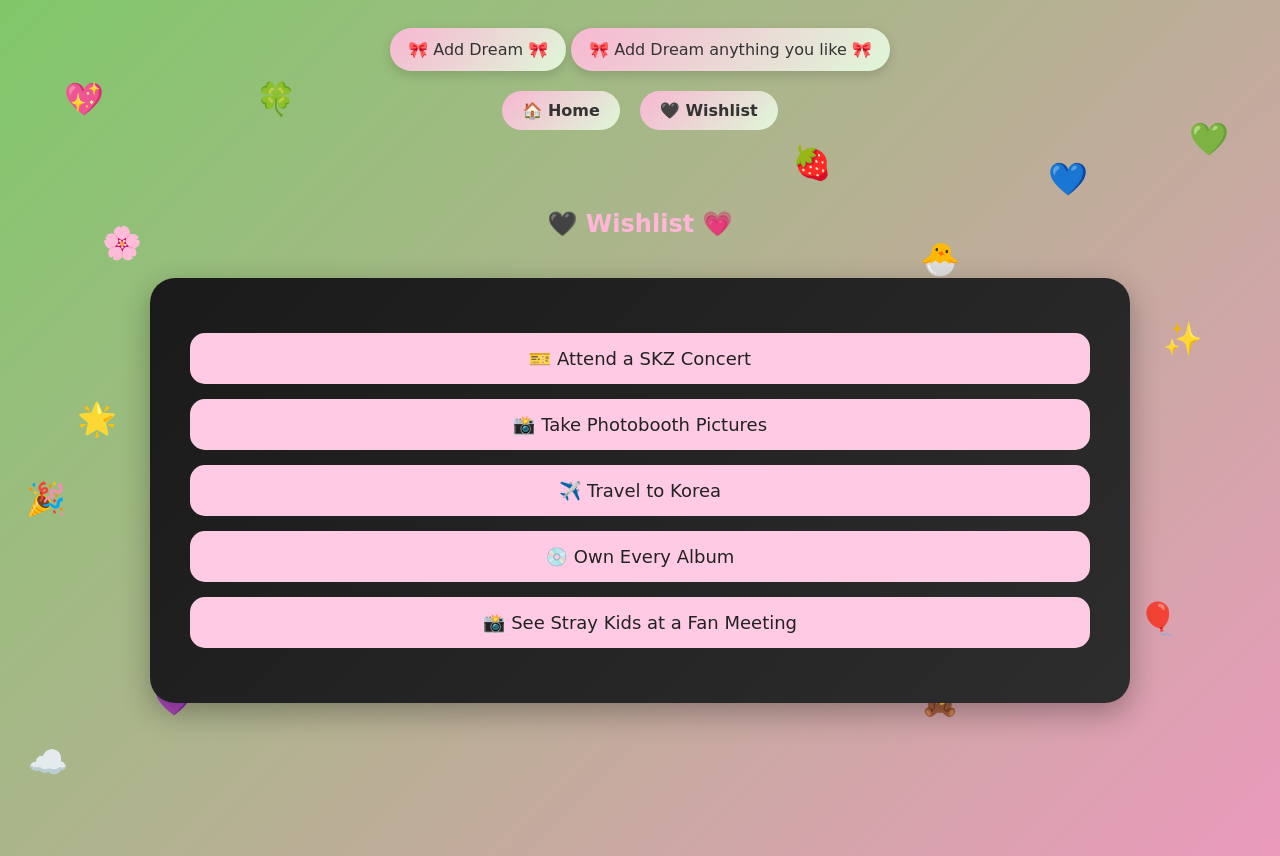
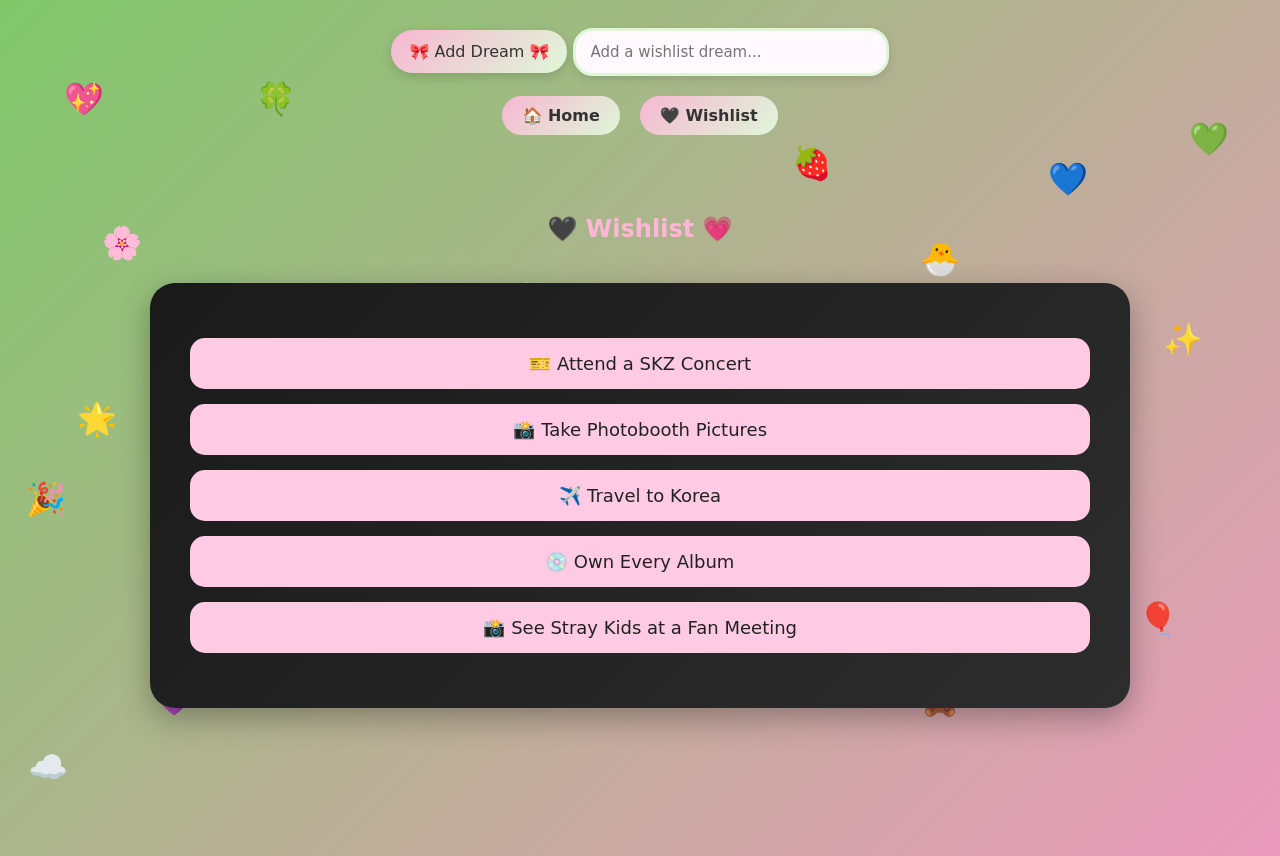
Before and after one commit to Kurii-GauriS/Bucket-list-, a plain HTML site: page wishlist.html in a window 1280 px wide. Drawn offline with Linux system fonts and the light colour scheme.

```diff
--- a/wishlist.html
+++ b/wishlist.html
@@ -11,9 +11,11 @@
     <button onclick="addTask(50)">
     🎀 Add Dream 🎀
 </button>
-<button onclick="addTask(50)">
-    🎀 Add Dream anything you like 🎀
-</button>
+<input
+    type="text"
+        id="dreamInput"
+        placeholder="Add a wishlist dream...">
+        <ul id="Dream List"></ul>
 
 <nav class="navbar">
     <a href="index.html">🏠 Home</a>
```
